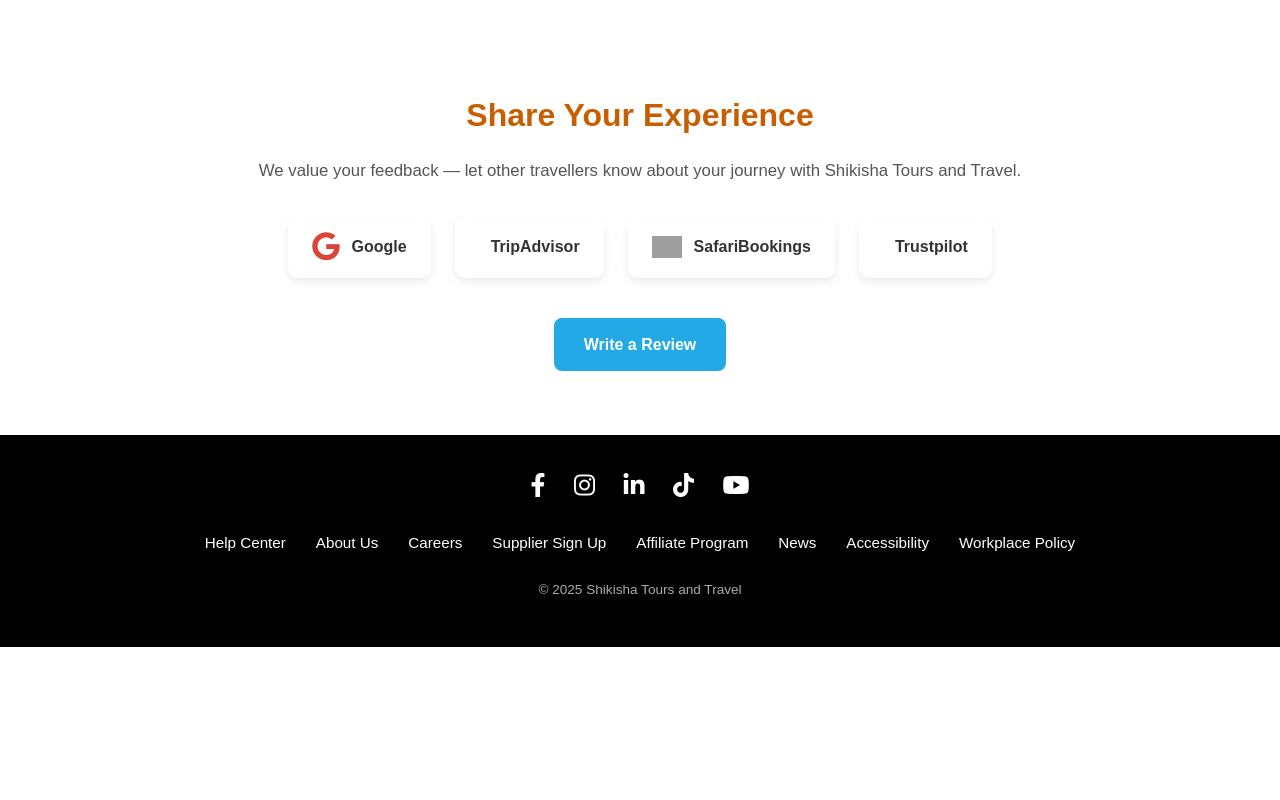
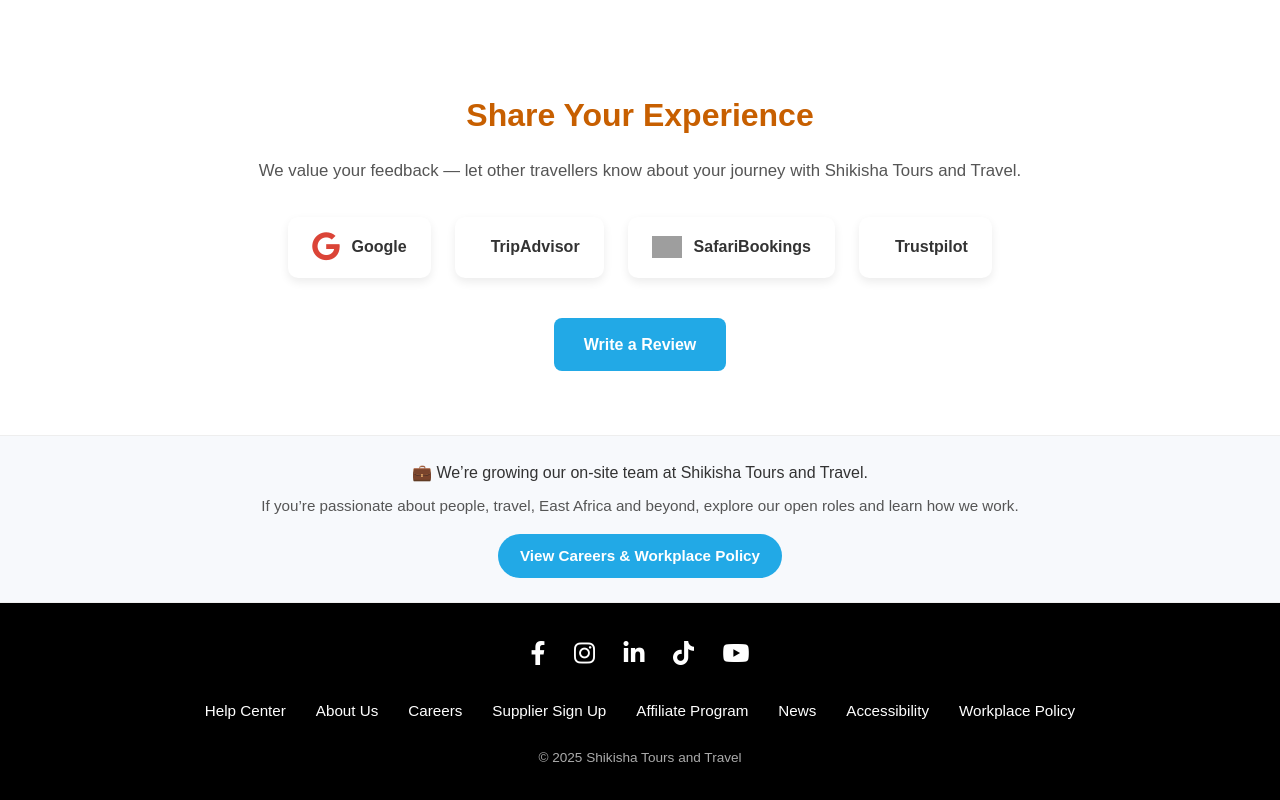
Before and after one commit to jokababa52/Shikisha-Tours-and-Travel-Web-App, a plain HTML site: page index.html in a window 1280 px wide. Shown: the part 1910-2710 px from the top of the page. Before the commit the page ends 2557 px from the top, so only its background shows below. Drawn offline with Linux system fonts and the light colour scheme; grey boxes are pictures that could not be loaded; some icons are missing.

Commit message:
Update index.html

```diff
--- a/index.html
+++ b/index.html
@@ -235,16 +235,18 @@
     <img src="https://mlzhxckmvwh0.i.optimole.com/w:auto/h:auto/q:auto/id:68032be943c4aa7db8ed6c134b09c159/directUpload/LOGO.png" alt="Shikisha Tours & Travel Logo" class="logo">
   </a>
   <button class="hamburger" id="hamburger"></button>
-  <nav id="nav-menu">
-    <ul>
+ <nav id="nav-menu">
+  <ul>
       <li><a href="#">Home</a></li>
       <li><a href="#">Safaris</a></li>
       <li><a href="#">Destinations</a></li>
       <li><a href="#">Experiences</a></li>
       <li><a href="#">About Us</a></li>
+      <li><a href="careers.html"><strong>Careers</strong></a></li>
       <li class="mobile-cta"><a href="inquiry.html" class="cta">Get a Free Quote</a></li>
-    </ul>
-  </nav>
+  </ul>
+</nav>
+
 </header>
 
 <!-- HERO SLIDER (kept unchanged) -->
@@ -303,6 +305,21 @@
   <a href="review.html" class="cta-btn">Write a Review</a>
 </section>
 
+  <!-- WE'RE HIRING STRIP -->
+<section style="background:#f7f9fc; padding:1.5rem 1rem; text-align:center; border-top:1px solid #eee; border-bottom:1px solid #eee;">
+  <p style="margin:0 0 0.5rem; font-size:1rem; color:#333;">
+    💼 We’re growing our on-site team at Shikisha Tours and Travel.
+  </p>
+  <p style="margin:0 0 1rem; font-size:0.95rem; color:#555;">
+    If you’re passionate about people, travel, East Africa and beyond, explore our open roles and learn how we work.
+  </p>
+  <a href="careers.html"
+     style="display:inline-block; background:#22A9E6; color:#fff; padding:10px 22px; border-radius:24px; text-decoration:none; font-weight:600; font-size:0.95rem;">
+    View Careers &amp; Workplace Policy
+  </a>
+</section>
+
+
 <!-- FOOTER -->
 <footer class="site-footer">
   <div class="social-icons">
```
